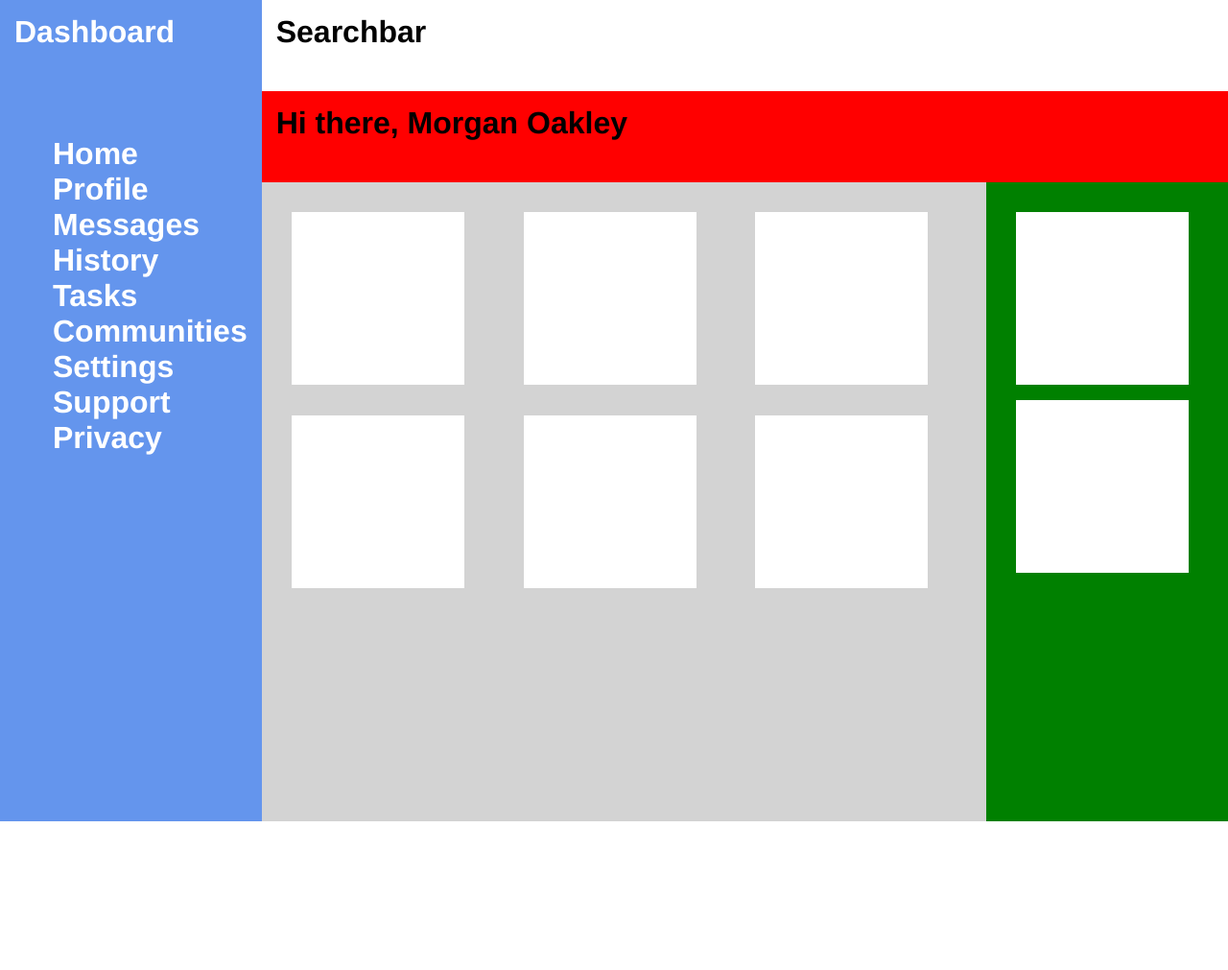
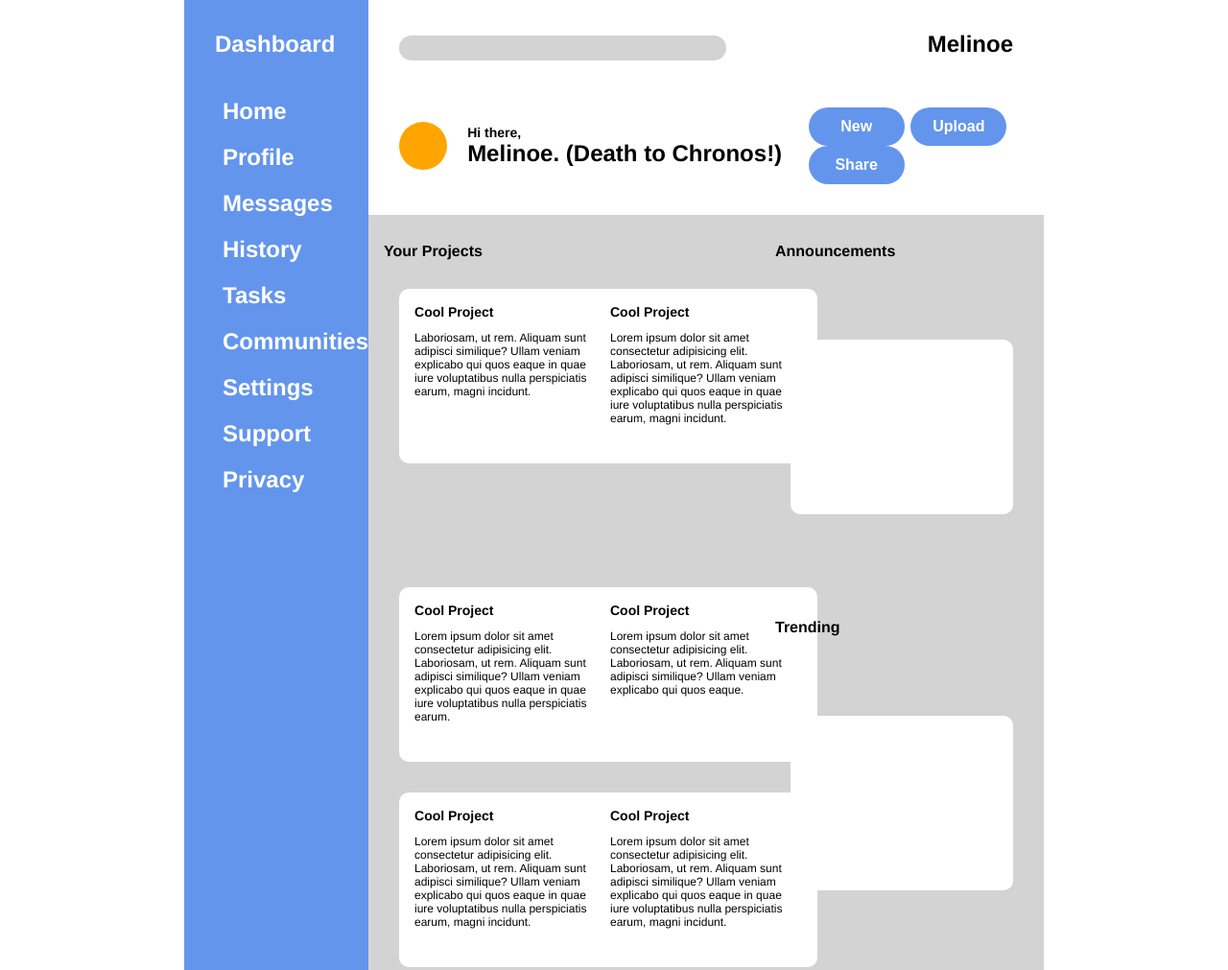
Before and after one commit to irisvw/admin-dashboard, a plain HTML site: page index.html in a window 1280 px wide. Shown: the top 1011 px of the page at 96% size. Before the commit the page ends 856 px from the top, so only its background shows below. Drawn offline with Linux system fonts and the light colour scheme.

Commit message:
Improved layout

```diff
--- a/index.html
+++ b/index.html
@@ -10,6 +10,8 @@
 
 <body>
   <div class="container">
+
+    <div class="sidebar">
       <div class="logo">Dashboard</div>
       <div class="menu">
         <ul>
@@ -24,23 +26,73 @@
           <li>Privacy</li>
         </ul>
       </div>
+    </div>
+
+    <div class="header">
       <div class="nav">
-      Searchbar
+        <input type="search">
       </div>
-    <div class="header">
-      Hi there, Morgan Oakley
+      <div class="user">Melinoe</div>
+      <div class="greeting">
+        <div class="icon"></div>
+        <div class="greeting-text">
+          <p class="hi">Hi there, </p>
+          <p class="user-name">Melinoe. (Death to Chronos!)</p>
         </div>
+      </div>
+      <div class="actions">
+        <button class="action-button">New</button>
+        <button class="action-button">Upload</button>
+        <button class="action-button">Share</button>
+      </div>
+    </div>
+
     <div class="main">
+      <div class="projects">
+        <header>
+          <h2>Your Projects</h2>
+        </header>
+        <div class="card">
+          <header>Cool Project</header>
+          <p>Laboriosam, ut rem. Aliquam sunt adipisci similique?
+          Ullam veniam explicabo qui quos eaque in quae iure voluptatibus nulla perspiciatis earum, magni incidunt.</p>
+        </div>
+        <div class="card">
+          <header>Cool Project</header>
+          <p>Lorem ipsum dolor sit amet consectetur adipisicing elit. Laboriosam, ut rem. Aliquam sunt adipisci similique?
+          Ullam veniam explicabo qui quos eaque in quae iure voluptatibus nulla perspiciatis earum, magni incidunt.</p>
+        </div>
+        <div class="card">
+          <header>Cool Project</header>
+          <p>Lorem ipsum dolor sit amet consectetur adipisicing elit. Laboriosam, ut rem. Aliquam sunt adipisci similique?
+          Ullam veniam explicabo qui quos eaque in quae iure voluptatibus nulla perspiciatis earum.</p>
+        </div>
+        <div class="card">
+          <header>Cool Project</header>
+          <p>Lorem ipsum dolor sit amet consectetur adipisicing elit. Laboriosam, ut rem. Aliquam sunt adipisci similique?
+          Ullam veniam explicabo qui quos eaque.</p>
+        </div>
+        <div class="card">
+          <header>Cool Project</header>
+          <p>Lorem ipsum dolor sit amet consectetur adipisicing elit. Laboriosam, ut rem. Aliquam sunt adipisci similique?
+          Ullam veniam explicabo qui quos eaque in quae iure voluptatibus nulla perspiciatis earum, magni incidunt.</p>
+        </div>
+        <div class="card">
+          <header>Cool Project</header>
+          <p>Lorem ipsum dolor sit amet consectetur adipisicing elit. Laboriosam, ut rem. Aliquam sunt adipisci similique?
+          Ullam veniam explicabo qui quos eaque in quae iure voluptatibus nulla perspiciatis earum, magni incidunt.</p>
+        </div>
+      </div>
+      <div class="news">
+        <header>
+          <h2>Announcements</h2>
+        </header>
         <div class="card"></div>
-      <div class="card"></div>
-      <div class="card"></div>
-      <div class="card"></div>
-      <div class="card"></div>
+        <header>
+          <h2>Trending</h2>
+        </header>
         <div class="card"></div>
       </div>
-    <div class="side">
-      <div class="card"></div>
-      <div class="card"></div>
     </div>
   </div>
 </body>
--- a/style.css
+++ b/style.css
@@ -5,29 +5,35 @@ body {
 
 .container {
   text-align: left;
+  width: 70%;
+  max-height: 100vh;
+  margin: auto;
   display: grid;
-  grid-template-columns: 1fr 3fr 1fr;
-  grid-template-rows: 1fr 1fr 7fr;
+  grid-template-columns: 1fr 4fr;
+  grid-template-rows: 1fr 4fr;
 }
 
 .container div {
-  padding: 15px;
-  font-size: 32px;
+  font-size: 24px;
   font-family: Helvetica;
   font-weight: bold;
 }
 
+/* SIDEBAR */
+.sidebar {
+  grid-row: 1 / 3;
+  background-color: cornflowerblue;
+}
+
 .logo {
   background-color: cornflowerblue;
-  grid-row: 1 / 2;
-  grid-column: 1 / 2;
   color: white;
+  margin: 2rem;
 }
 
 .menu {
-  background-color: cornflowerblue;
-  grid-row: 2 / -1;
   color: white;
+  line-height: 3rem;
 }
 
 .menu ul,
@@ -35,29 +41,112 @@ body {
   list-style-type: none;
 }
 
+/* HEADER */
 .header {
-  background-color: red;
-  grid-column: 2 / -1;
+  background-color: white;
+  grid-column: 2 / 3;
+  display: grid;
+  grid-template-columns: 2fr 1fr;
+  grid-template-rows: 1fr 1fr;
+  padding: 2rem;
 }
 
+input[type="search"] {
+  border-style: none;
+  border-radius: 15px;
+  width: 80%;
+  background-color: lightgrey;
+  line-height: 1.5rem;
+}
+
+.action-button {
+  color: white;
+  background-color: cornflowerblue;
+  height: 40px;
+  border-style: none;
+  border-radius: 25px;
+  width: 100px;
+  font-size: 16px;
+  font-weight: bold;
+}
+
+.greeting {
+  display: grid;
+  grid-template-columns: 1fr 5fr;
+  grid-template-rows: 1fr;
+  align-items: center;
+}
+
+.icon {
+  height: 50px;
+  width: 50px;
+  border-style: none;
+  border-radius: 25px;
+  background-color: orange;
+}
+
+.user {
+  justify-self: right;
+}
+
+.hi {
+  font-size: 14px;
+}
+
+.header p {
+  margin: 0;
+  padding: 0;
+}
+
+/* MAIN */
 .main {
+  padding: 1rem;
   background-color: lightgrey;
   grid-column: 2 / 3;
-  grid-row: 3 / -1;
+  grid-row: 2 / 3;
   display: grid;
-  grid-template-columns: 1fr 1fr 1fr;
-  grid-template-rows: 1fr 1fr 1fr;
+  grid-template-columns: 3fr 1fr;
+  grid-template-rows: 1fr;
 }
 
-.side {
-  background-color: green;
-  grid-column: 3 / -1;
-  grid-row: 3 / -1;
+.news {
+  display: grid;
+  grid-template-rows: 1fr 3fr 1fr 3fr;
+}
+
+.projects {
+  display: grid;
+  grid-template-columns: repeat(auto-fit, minmax(200px, 1fr));
+  grid-template-rows: 1fr 7fr;
 }
 
 .card {
   height: 150px;
-  width: 150px;
+  width: 200px;
   background-color: white;
+  padding: 1rem;
   margin: 1rem;
+  border-radius: 10px;
+  border-style: none;
+  font-size: 12px;
 }
+
+.card header {
+  font-size: 14px;
+}
+
+.card p {
+  font-size: 12px;
+  font-weight: normal;
+}
+
+h2 {
+  font-size: 16px;
+  font-weight: bold;
+  display: block;
+  min-width: 100%;
+}
+
+.projects header {
+  grid-column: 1 / -1;
+}
```
Lines whose indentation alone changed are shown as unchanged.
